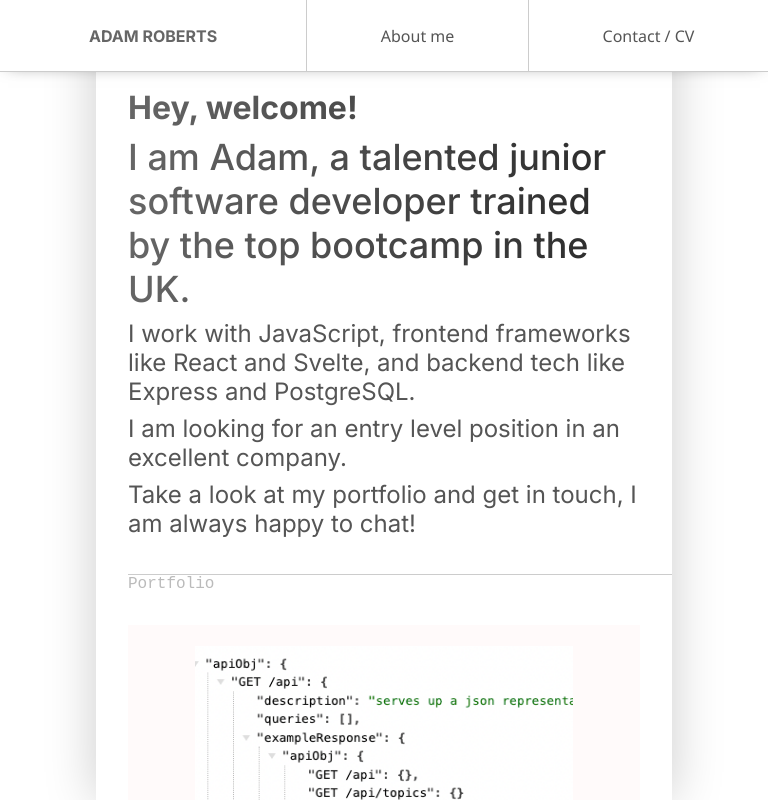
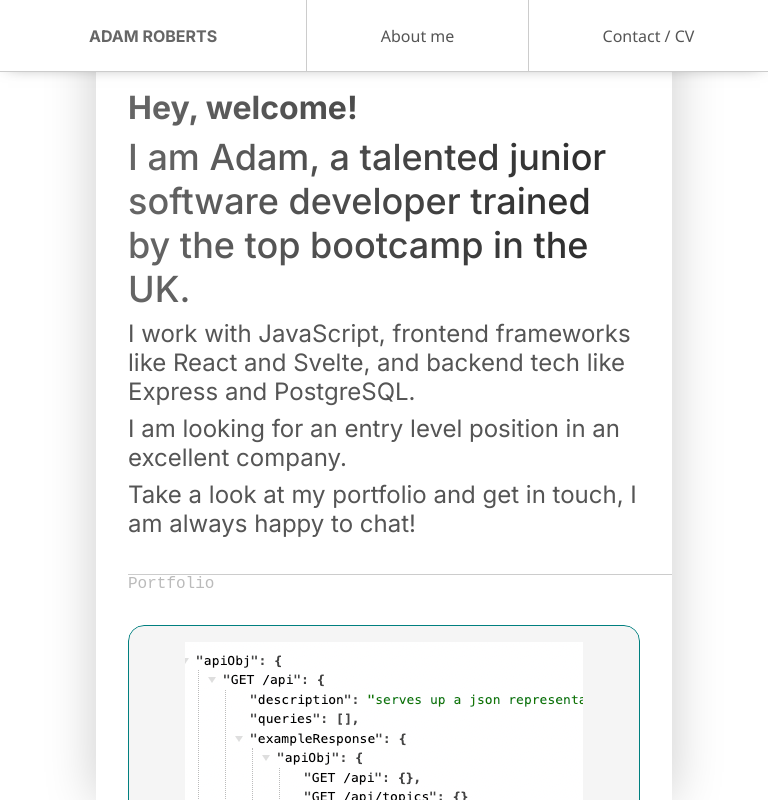
Before and after one commit to aadamr0/portfolio-site-svelte, a SvelteKit app: page / in a window 768 px wide. Built offline with nearby package versions, Linux system fonts and the light colour scheme.

Commit message:
styling changes

```diff
--- a/src/routes/+page.svelte
+++ b/src/routes/+page.svelte
@@ -3,7 +3,6 @@
 	import { onMount } from 'svelte';
 
 	onMount(() => {
-		// Scroll to the top of the page when the component mounts
 		window.scrollTo({ top: 0, behavior: 'smooth' });
 	});
 </script>
@@ -144,9 +143,15 @@
 			margin-bottom: var(--mobile-vertical-gap);
 		}
 		.portfolio-item-div {
-			width: 100%;
+			max-width: 100%;
 			height: 19rem;
 			overflow: hidden;
+			border-radius: 1rem;
+			transition: .15s;
+			padding: .5rem;
+		}
+		.portfolio-item-div:hover {
+			box-shadow: 0 0 1rem var(--accent-3);
 		}
 		.portfolio-item-div a {
 			display: block;
@@ -159,13 +164,15 @@
 			height: 70%;
 			margin-bottom: 0.5rem;
 			background-color: var(--off-white-bg);
-			box-shadow: 0 0rem 0.5rem 0 var(--accent-3);
 			display: flex;
 			justify-content: center;
 			align-items: center;
+			border: 1px solid var(--border);
+			border-radius: 1rem;
 		}
 		.img-div-portfolio-item img {
-			height: 80%;
+			width: 95%;
+			object-fit:scale-down;
 		}
 		.text-div-portfolio-item h2 {
 			color: var(--h2);
@@ -194,8 +201,12 @@
 			justify-content: center;
 			align-items: center;
 			flex-direction: column;
-			box-shadow: 0 0 0.5rem 0.25rem var(--border);
+			border: 1px solid var(--border);
+			transition: .15s;
 			border-radius: 0.5rem;
+		}
+		.contact-grid-item:hover {
+			box-shadow: 0 0 1rem var(--accent-2);
 		}
 		a {
 			display: flex;
@@ -255,6 +266,7 @@
 		.portfolio-item-div {
 			width: 100%;
 			overflow: hidden;
+			border-radius: 1rem;
 		}
 		.portfolio-item-div a {
 			display: block;
@@ -267,13 +279,14 @@
 			height: 13rem;
 			margin-bottom: 0.5rem;
 			background-color: var(--off-white-bg);
-			box-shadow: 0 0rem 0.5rem 0 var(--accent-3);
+			border: 1px solid var(--accent-3);
+			border-radius: 1rem;
 			display: flex;
 			justify-content: center;
 			align-items: center;
 		}
 		.img-div-portfolio-item img {
-			height: 80%;
+			width: 95%;
 		}
 		.text-div-portfolio-item h2 {
 			color: var(--h2);
@@ -298,8 +311,9 @@
 			justify-content: center;
 			align-items: center;
 			flex-direction: column;
-			box-shadow: 0 0 0.5rem 0.25rem var(--border);
-			border-radius: 0.5rem;
+			/* box-shadow: 0 0 .5rem var(--border); */
+			border: 1px solid var(--border);
+			border-radius: .5rem;
 		}
 		a {
 			display: flex;
--- a/src/routes/globals.css
+++ b/src/routes/globals.css
@@ -5,11 +5,10 @@
     --h2: #666;
     --subtle-grey: rgb(187, 187, 187);
     --text: #555;
-    --accent-1: #FFA500;
     --accent-2: #6E8CB6;
     --accent-3: #007F7F;
     --border: #ccc;
-    --off-white-bg: #FFFAFA;
+    --off-white-bg: rgb(245, 245, 245);
 
     --top-of-page-mobile-margin: 6rem;
     --mobile-margin-inline: 2rem;
```
